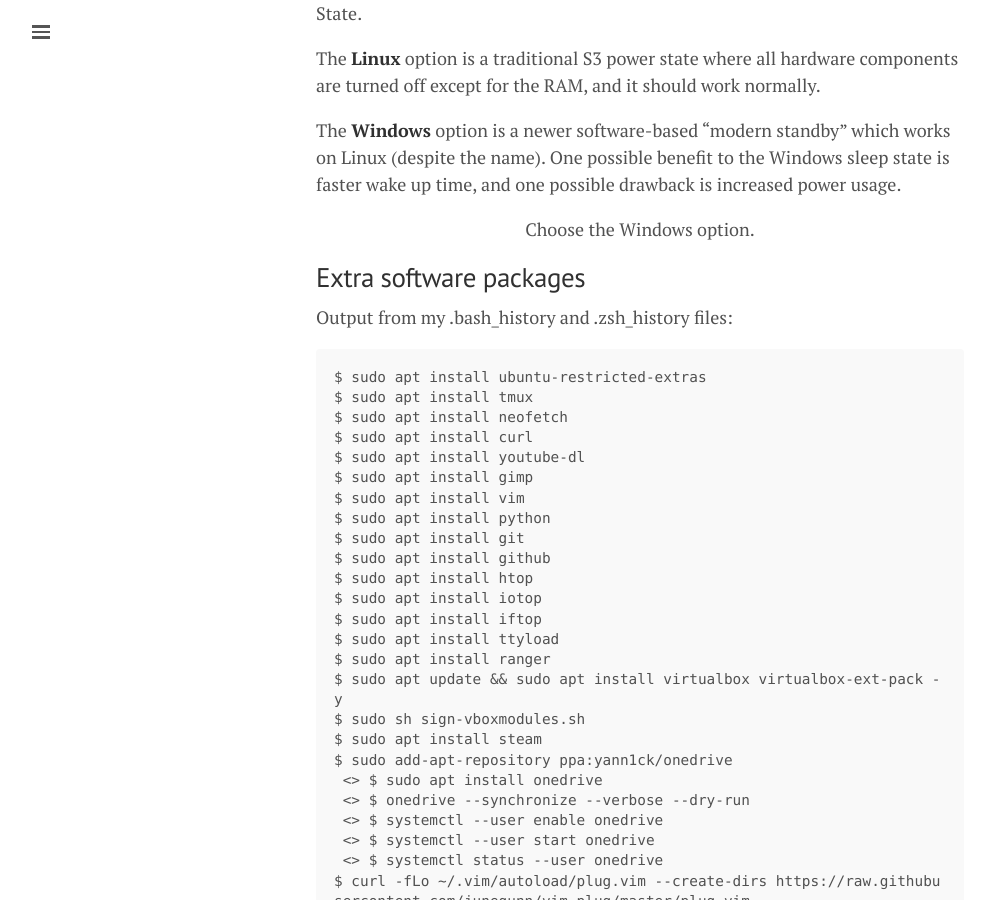
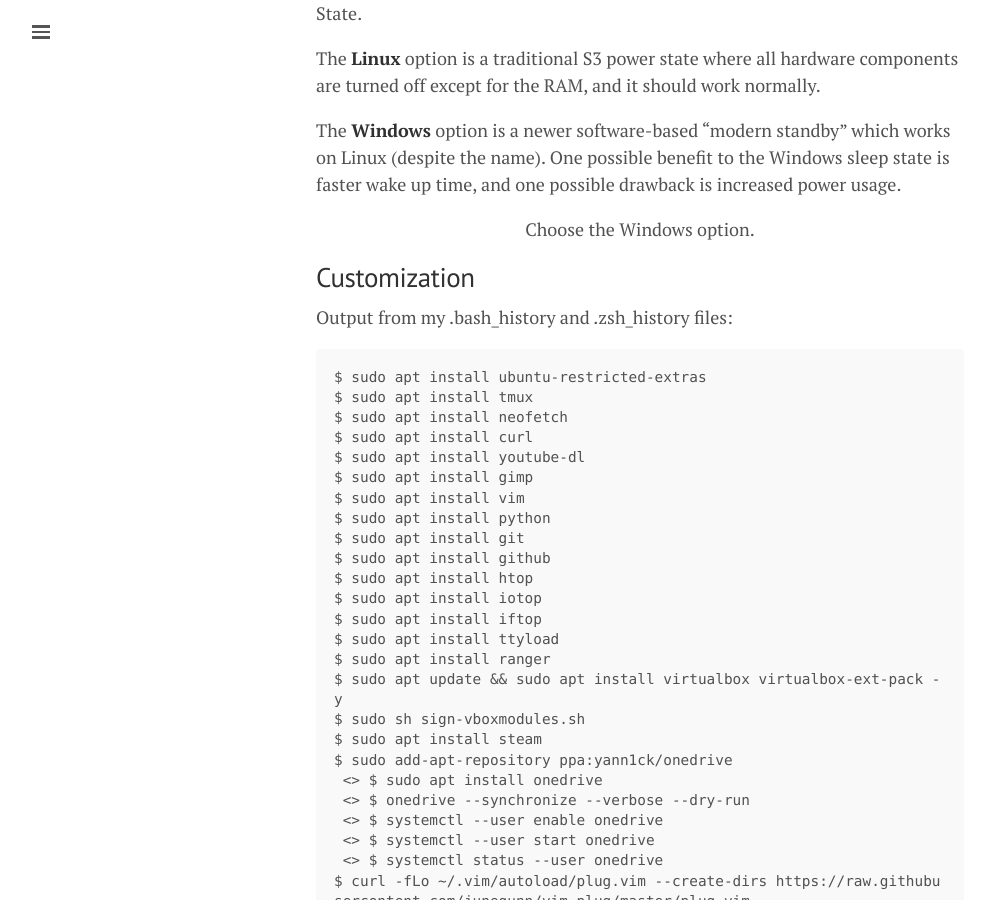
Before and after one commit to lgeurts/lgeurts.github.io, a Jekyll site: the page built from _posts/2021-10-15-ubuntu-setup-notes-for-x1-carbon-gen8.md, in a window 1280 px wide and 900 px high, scrolled down 828 px. Shown: the whole window, without its empty margins (0-989 px from the left). Built offline with Jekyll 4.4.1, drawn with Linux system fonts in a browser that asks for light colours; nearby versions of some CDN libraries; comment, search, counter and statistics services are not loaded; some of the changed text lies outside the part shown.

Commit message:
Update 2021-10-15-ubuntu-setup-notes-for-x1-carbon-gen8.md

````diff
--- a/_posts/2021-10-15-ubuntu-setup-notes-for-x1-carbon-gen8.md
+++ b/_posts/2021-10-15-ubuntu-setup-notes-for-x1-carbon-gen8.md
@@ -21,7 +21,7 @@
     Choose the Windows option.
 </p>
 
-## Extra software packages
+## Customization
 
 Output from my .bash_history and .zsh_history files:
 ```
````
Also changed, not shown: other parts of _posts/2021-10-15-ubuntu-setup-notes-for-x1-carbon-gen8.md (+1 -1 lines).
